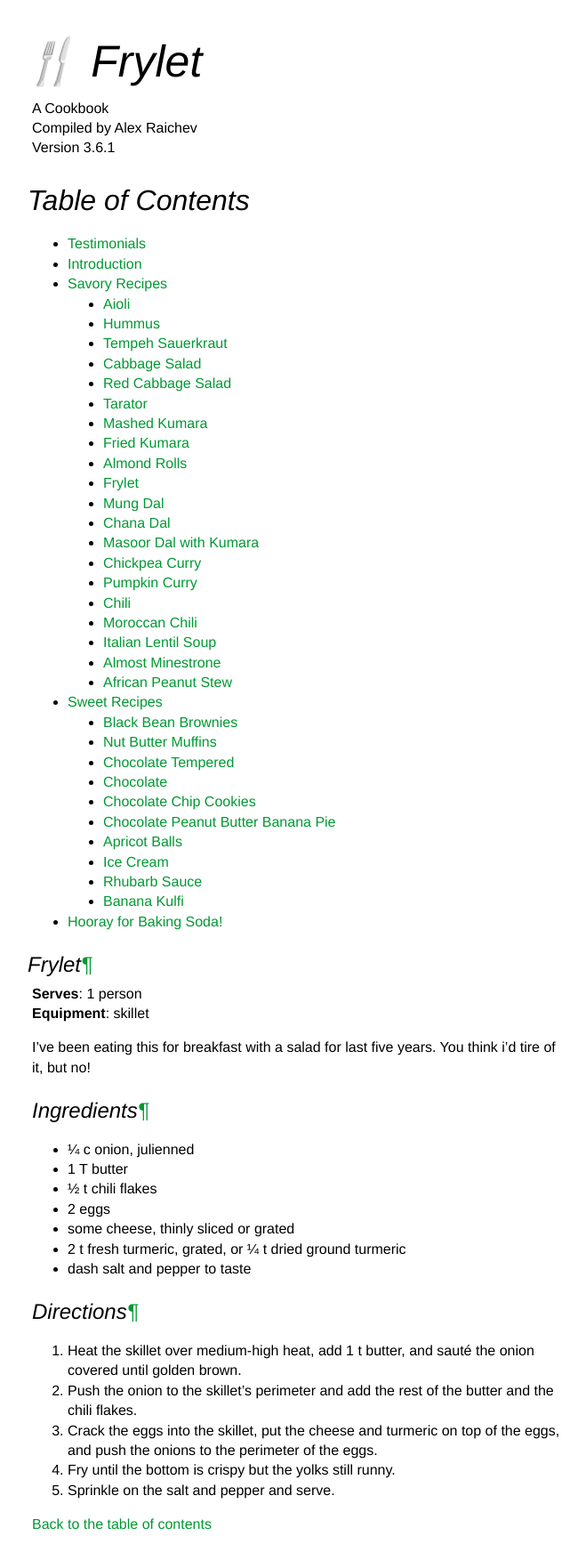
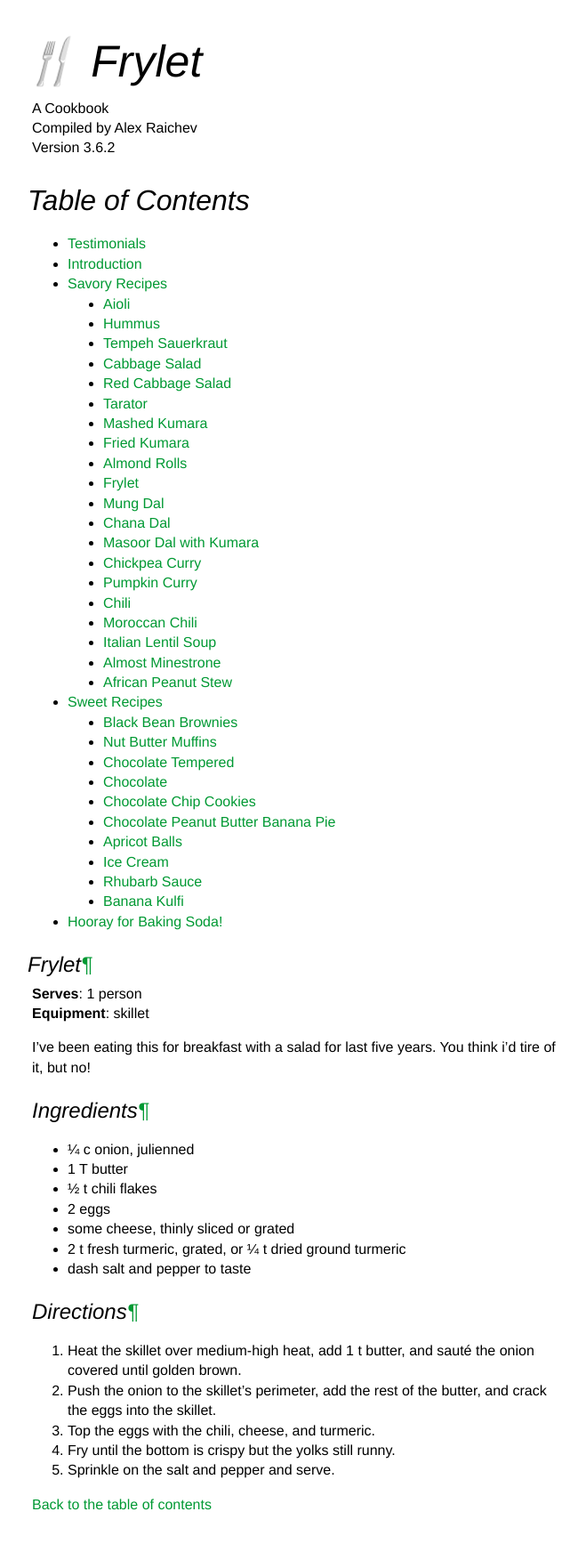
Before and after one commit to araichev/vegehead, a Sphinx documentation site: the page built from docs/recipes/frylet.rst, in a window 1280 px wide. Shown: the whole page at 89% size, without its empty margins (304-963 px from the left). Built offline with Sphinx 7.4.7, drawn with Linux system fonts in a browser that asks for light colours; after the commit the page ends 1722 px from its top, so only the background shows below that.

Commit message:
- Fixed typos in the frylet recipe. - Fixed typos in the chickpea curry recipe.

```diff
--- a/README.rst
+++ b/README.rst
@@ -58,6 +58,12 @@
 
 Changes
 ========
+
+3.6.2, 2020-08-25
+-----------------
+- Fixed typos in the frylet recipe.
+- Fixed typos in the chickpea curry recipe.
+
 
 3.6.1, 2020-08-24
 -----------------
--- a/docs/conf.py
+++ b/docs/conf.py
@@ -52,7 +52,7 @@
 # built documents.
 #
 # The short X.Y version.
-version = '3.6.1'
+version = '3.6.2'
 
 # The language for content autogenerated by Sphinx. Refer to documentation
 # for a list of supported languages.
--- a/docs/recipes/chickpea_curry.rst
+++ b/docs/recipes/chickpea_curry.rst
@@ -9,7 +9,6 @@
 
 Ingredients
 --------------
-- 3 c water
 - 1 T coconut oil
 - ½ t ground cinnamon
 - 1 T fennel seed
@@ -27,7 +26,7 @@
 - 1 T channa masala
 - 1 head broccoli, chopped
 - 1 t tamarind concentrate
-- 500 g cooked chickpeas (about two 400 mL cans worth)
+- 3 c cooked chickpeas (about two 400 mL cans worth), however you can manage it
 - 1 t salt or to taste
 - some chopped coriander leaf for topping
 
--- a/docs/recipes/frylet.rst
+++ b/docs/recipes/frylet.rst
@@ -21,8 +21,8 @@
 Directions
 ----------
 #. Heat the skillet over medium-high heat, add 1 t butter, and sauté the onion covered until golden brown.
-#. Push the onion to the skillet's perimeter and add the rest of the butter and the chili flakes.
-#. Crack the eggs into the skillet, put the cheese and turmeric on top of the eggs, and push the onions to the perimeter of the eggs.
+#. Push the onion to the skillet's perimeter, add the rest of the butter, and crack the eggs into the skillet.
+#. Top the eggs with the chili, cheese, and turmeric.
 #. Fry until the bottom is crispy but the yolks still runny.
 #. Sprinkle on the salt and pepper and serve.
 
--- a/docs/recipes/hummus.rst
+++ b/docs/recipes/hummus.rst
@@ -7,7 +7,7 @@
 
 Ingredients
 ------------
-- 3 c cooked chickpeas, however you manage it
+- 3 c cooked chickpeas (about two 400 mL cans worth), however you can manage it
 - a little chickpea liquid for thinning
 - ½  c  tahini
 - ¼  c  lemon juice
--- a/pyproject.toml
+++ b/pyproject.toml
@@ -1,6 +1,6 @@
 [tool.poetry]
 name = "vegehead"
-version = "3.5.1"
+version = "3.6.2"
 description = "A cookbook"
 authors = ["Alex Raichev <alex@raichev.net>"]
 license = "CC BY-NC-SA 4.0"
```
